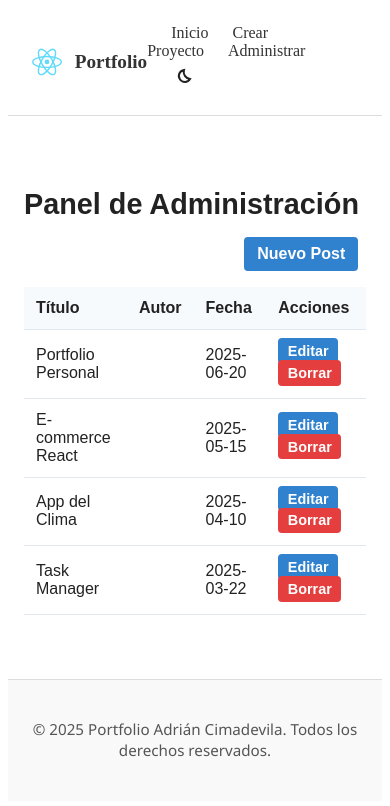
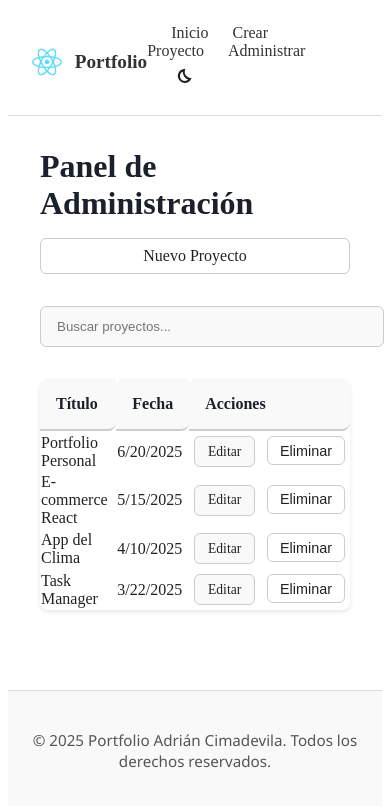
Before and after one commit to Adrian-C16/portfolioblog, a React (Vite) app: page /admin in a window 390 px wide. Shown: the top 806 px of the page. Built offline with nearby package versions, Linux system fonts and the light colour scheme.

Commit message:
15-07-25
Cambios en adminpanel(no me convencen, seguir mirando ideas)

```diff
--- a/src/index.css
+++ b/src/index.css
@@ -614,64 +614,267 @@ body, .home, .post-detail, .post-form, .admin-panel {
 
 /* Admin Panel */
 .admin-panel {
-    max-width: 1000px;
-    margin: 2rem auto;
+    max-width: 1200px;
+    margin: 0 auto;
+    padding: 2rem;
+}
+
+.admin-header {
+    display: flex;
+    justify-content: space-between;
+    align-items: center;
+    margin-bottom: 2rem;
+}
+
+.admin-title {
+    font-size: 2rem;
+    color: var(--text-strong);
+    margin: 0;
+}
+
+.admin-actions {
+    display: flex;
+    gap: 1rem;
+}
+
+.admin-search {
+    margin-bottom: 2rem;
+}
+
+.search-input {
+    width: 100%;
+    max-width: 400px;
+    padding: 0.75rem 1rem;
+    border: 1px solid var(--form-border);
+    border-radius: 6px;
+    background: var(--bg-alt);
+    color: var(--text-main);
+    transition: all 0.2s ease;
+}
+
+.search-input:focus {
+    outline: none;
+    border-color: var(--form-btn);
+    box-shadow: 0 0 0 2px var(--bg-alt);
+}
+
+
+.admin-button {
+    display: inline-flex;
+    align-items: center;
+    gap: 0.5rem;
+    padding: 0.5rem 1rem;
+    border-radius: 6px;
+    text-decoration: none;
+    font-weight: 500;
+    cursor: pointer;
+    transition: all 0.2s ease;
+    border: none;
+    background: var(--form-bg);
+    color: var(--text-main);
+    border: 1px solid var(--form-border);
+}
+
+.admin-button:hover {
+    background: var(--toggle-hover);
+    color: var(--text-strong);
+}
+
+.admin-button:active {
+    transform: scale(0.98);
+}
+
+.admin-button.primary {
+    background: var(--form-btn);
+    color: white;
+    border-color: var(--form-btn);
+}
+
+.admin-button.primary:hover {
+    background: var(--form-btn-hover);
+}
+
+.admin-button.edit {
+    background: var(--bg-alt);
+    color: var(--text-main);
+}
+
+.admin-button.edit:hover {
+    background: var(--toggle-hover);
+}
+
+.admin-button.delete {
+    background: var(--danger-btn);
+    color: white;
+    border-color: var(--danger-btn);
+}
+
+.admin-button.delete:hover {
+    background: var(--danger-btn-hover);
+}
+
+.admin-button i {
+    font-size: 1.1rem;
+}
+
+.admin-actions {
+    display: flex;
+    gap: 1rem;
+}
+
+.admin-actions .admin-button {
+    width: fit-content;
+}
+
+/* Responsive */
+@media (max-width: 768px) {
+    .admin-actions {
+        width: 100%;
+        justify-content: center;
+        flex-wrap: wrap;
+    }
+
+    .admin-actions .admin-button {
+        width: 100%;
+        justify-content: center;
+    }
+}
+
+.error-message {
+    background: var(--danger-btn);
+    color: white;
     padding: 1rem;
-    font-family: Arial, Helvetica, sans-serif;
-}
-.admin-panel h2 {
-    font-size: 1.8rem;
+    border-radius: 6px;
     margin-bottom: 1rem;
 }
-.admin-actions {
+
+.loading {
+    text-align: center;
+    padding: 2rem;
+    color: var(--text-main);
+}
+
+.empty-state {
+    text-align: center;
+    padding: 3rem;
+}
+
+.empty-state-content {
     display: flex;
-    justify-content: flex-end;
-    margin-bottom: 1rem;
+    flex-direction: column;
+    align-items: center;
+    gap: 1rem;
 }
-.admin-button {
-    background-color: var(--form-btn);
-    color: white;
-    padding: 0.5rem 0.8rem;
-    border: none;
-    text-decoration: none;
-    font-weight: 600;
-    border-radius: 4px;
-    margin-right: 0.5rem;
-    cursor: pointer;
-    transition: background-color 0.3s ease;
+
+.empty-state p {
+    margin: 0;
+    color: var(--text-main);
 }
-.admin-button:hover {
-    background-color: var(--form-btn-hover);
-}
-.admin-button.small {
-    padding: 0.3rem 0.6rem;
+
+.empty-state-subtext {
+    color: var(--text-logo-span);
     font-size: 0.9rem;
 }
-.admin-button.danger {
-    background-color: var(--danger-btn);
+
+/*reponsive admin */
+
+@media (max-width: 768px) {
+    .admin-header {
+        flex-direction: column;
+        gap: 1rem;
+    }
+
+    .admin-actions {
+        width: 100%;
+        justify-content: center;
+    }
+
+    .admin-table {
+        display: block;
+        overflow-x: auto;
+    }
+
+    .admin-row td {
+        white-space: nowrap;
+    }
 }
-.admin-button.danger:hover {
-    background-color: var(--danger-btn-hover);
-}
-
 /* Admin Table */
 .admin-table {
     width: 100%;
-    border-collapse: collapse;
+    border-collapse: separate;
+    border-spacing: 0;
+    background: var(--bg-main);
+    box-shadow: 0 2px 4px rgba(0,0,0, 0.1);
+    border-radius: 8px;
 }
-.admin-table th,
-.admin-table td {
-    padding: 0.75rem;
-    border-bottom: 1px solid var(--admin-table-border);
+
+.admin-table th {
+    background: var(--bg-alt);
+    padding: 1rem;
     text-align: left;
+    color: var(--text-strong);
+    font-weight: 600;
+    border-bottom: 2px solid var(--form-border);
+    border-top-left-radius: 8px;
+    border-bottom-right-radius: 8px;
 }
-.admin-table th {
-    background-color: var(--admin-table-header-bg);
-    font-weight: 600;
+
+.admin-row {
+    transition: background-color 0.2s ease;
 }
+
+.admin-row:hover {
+    background-color: var(--bg-alt);
+}
+
+.admin-row td {
+    padding: 1rem;
+    border-bottom: 1px solid var(--form-border);
+}
+
+.admin-row:last-child td {
+    border-bottom: none;
+}
+
 .admin-table td {
     background-color: var(--card-bg);
     color: var(--text-main);
+}
+
+/* Columna de acciones */
+.admin-table td.actions {
+    white-space: nowrap;
+    min-width: 120px;
+    width: 120px;
+}
+
+.admin-table td.actions .admin-button {
+    padding: 0.35rem 0.75rem;
+    font-size: 0.9rem;
+}
+
+.admin-table td.actions .admin-button.edit {
+    margin-right: 0.5rem;
+}
+
+.admin-table td.actions .admin-button.danger {
+    padding: 0.35rem 0.75rem;
+    font-size: 0.9rem;
+}
+
+/* Responsive */
+@media (max-width: 768px) {
+    .admin-table td.actions {
+        min-width: 120px;
+        width: 120px;
+    }
+
+    .admin-table td.actions .admin-button {
+        display: inline-block;
+        margin: 0.25rem;
+        padding: 0.4rem 0.8rem;
+        font-size: 0.85rem;
+    }
 }
 
 /* Theme toggle */
@@ -963,7 +1166,7 @@ body.dark-theme .theme-toggle-btn:hover {
     position: relative;
     max-height: 90vh;
     overflow-y: auto;
-    box-shadow: 0 4px 6px rgba(0, 0, 0, 0.1);
+    box-shadow: 0 4px 6px rgba(0,0,0, 0.1);
 }
 
 .modal-overlay:not(.active) .modal-content {
--- a/src/pages/AdminPanel.jsx
+++ b/src/pages/AdminPanel.jsx
@@ -1,46 +1,92 @@
-import { useState } from "react";
-import { Link } from "react-router-dom";
+import { useState, useEffect } from "react";
+import { Link, useNavigate } from "react-router-dom";
 import { posts as initialPosts } from '../data/posts';
 import '../index.css';
 
+
 function AdminPanel() {
-    const [postList, setPostList] = useState(initialPosts);
+    const navigate = useNavigate();
+    const [postList, setPostList] = useState([]);
+    const [searchTerm, setSearchTerm] = useState("");
+    const [isLoading, setIsLoading] = useState(true);
+    const [error, setError] = useState(null);
 
-    const handleDelete = (id) => {
-        if (window.confirm('¿Seguro que quieres eliminar este post?')) {
-            setPostList((prevPosts) => prevPosts.filter((post) => post.id !== id));
-            console.log(`Post con ID ${id} eliminado.`);
+    useEffect(() => {
+        //simular carga de datos
+        setTimeout(() => {
+            setPostList(initialPosts);
+            setIsLoading(false);
+        }, 500);
+    }, []);
+
+    const handleDelete = async (id) => {
+        if (!window.confirm('¿Seguro que quieres eliminar este post?')) {
+            return;
+        }
+
+        try {
+            //simulación de eliminación
+            await new Promise(resolve => setTimeout(resolve, 1000));
+            setPostList(prev=> prev.filter(post => post.id !== id));
+            setError(null);
+        } catch(err) {
+            setError('Error al eliminar el proyecto');
         }
     };
 
+    const filteredPosts = postList.filter(post =>
+        post.title.toLowerCase().includes(searchTerm.toLowerCase())
+    );
+
     return (
         <div className="admin-panel">
-            <h2>Panel de Administración</h2>
+            <header className="admin-header">
+                <h1 className="admin-title">Panel de Administración</h1>
                 <div className="admin-actions">
                     <Link to="/new" className="admin-button">
-                     Nuevo Post
+                        Nuevo Proyecto
                     </Link>
                 </div>
+            </header>
+
+            <div className="admin-search">
+                <input
+                    type="text"
+                    placeholder="Buscar proyectos..."
+                    value={searchTerm}
+                    onChange={ (e) => setSearchTerm(e.target.value)}
+                    className="search-input"
+                />
+            </div>
+
+            {error && (
+                <div className="error-message">
+                    {error}
+                </div>
+            )}
+
+            {isLoading ? (
+                <div className="loading">Cargando...</div>
+            ) : (
+                <div className="admin-content">
                     <table className="admin-table">
                         <thead>
                             <tr>
                                 <th>Título</th>
-                        <th>Autor</th>
                                 <th>Fecha</th>
                                 <th>Acciones</th>
                             </tr>
                         </thead>
                         <tbody>
-                    {postList.length > 0 ? (
-                        postList.map((post) => (
+                            {filteredPosts.length > 0 ? (
+                                filteredPosts.map((post) => (
                                     <tr key={post.id}>
                                         <td>{post.title}</td>
-                                <td>{post.author}</td>
-                                <td>{post.date}</td>
+                                        <td>{new Date(post.date).toLocaleDateString()}</td>
                                         <td className="actions">
                                             <Link
                                                 to={`/edit/${post.id}`}
-                                        className="admin-button small"
+                                                className="admin-button edit"
                                             >
                                                 Editar
                                             </Link>
@@ -48,21 +94,27 @@ function AdminPanel() {
                                                 onClick={() => handleDelete(post.id)}
                                                 className="admin-button small danger"
                                             >
-                                         Borrar
+                                                 Eliminar
                                             </button>
                                         </td>
                                     </tr>
                                 ))
                             ) : (
                                 <tr>
-                            <td colSpan={4} style={{ textAlign: "center" }}>
-                                No hay posts disponibles.
+                                    <td colSpan="3" className="empty-state">
+                                        <div className="empty-state-content">
+                                            <i className="fas fa-box-open empty-state-icon"></i>
+                                            <p>No hay proyectos</p>
+                                            <p className="empty-state-subtext">Crea tu primer proyecto usando el botón "Nuevo Proyecto"</p>
+                                        </div>
                                     </td>
                                 </tr>
                             )}
                         </tbody>
                     </table>
                 </div>
+            )}
+        </div>
     );
 }
 
```
Also changed, not shown: package.json (+7 -7 lines), 1 other file (tests, documents, lock files or other folders). Lines whose indentation alone changed are shown as unchanged.
